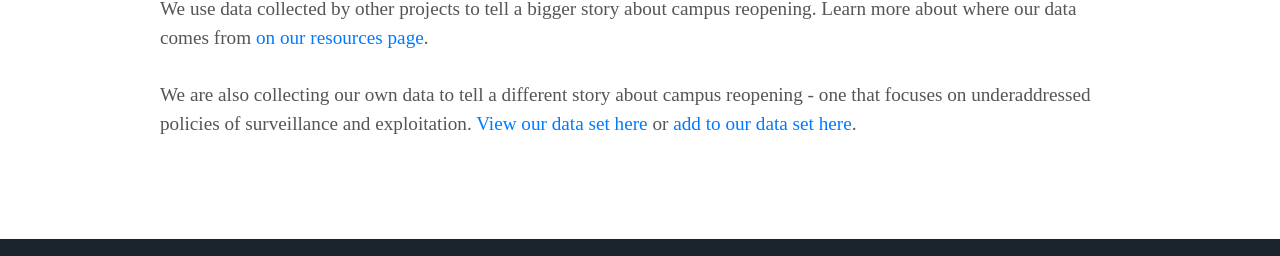
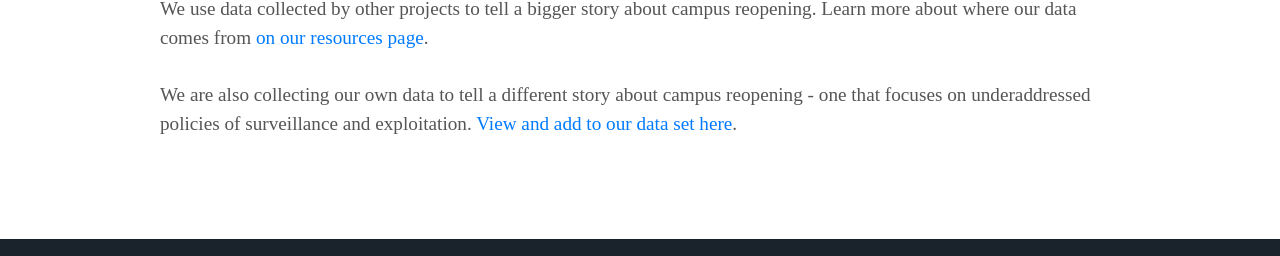
Before and after one commit to visionary-futures-collective/covid19, a Jekyll site: the page built from mapping.md, in a window 1280 px wide. Shown: the part 1951-2207 px from the top of the page. Built offline with Jekyll 4.4.1, drawn with Linux system fonts in a browser that asks for light colours; some web fonts are replaced.

Commit message:
Update mapping.md

```diff
--- a/mapping.md
+++ b/mapping.md
@@ -24,4 +24,4 @@ We aim to use simple maps to tell a bigger story about how campuses are respondi
 
 We use data collected by other projects to tell a bigger story about campus reopening. Learn more about where our data comes from [on our resources page](/resources).<br />
 <br />
-We are also collecting our own data to tell a different story about campus reopening - one that focuses on underaddressed policies of surveillance and exploitation. [View our data set here](https://docs.google.com/spreadsheets/d/1EIbnskEWKa03UO7V_ca1_Dqg_4ouQwqeGIdyZSnYEfk/edit?usp=sharing) or [add to our data set here](https://docs.google.com/spreadsheets/d/1QT9K9gqxfdKA5G4xuKsL5EgrNQF5darG3WLiomixoVE/edit?usp=sharing).
+We are also collecting our own data to tell a different story about campus reopening - one that focuses on underaddressed policies of surveillance and exploitation. [View and add to our data set here](https://docs.google.com/spreadsheets/d/1QT9K9gqxfdKA5G4xuKsL5EgrNQF5darG3WLiomixoVE/edit?usp=sharing).
```
